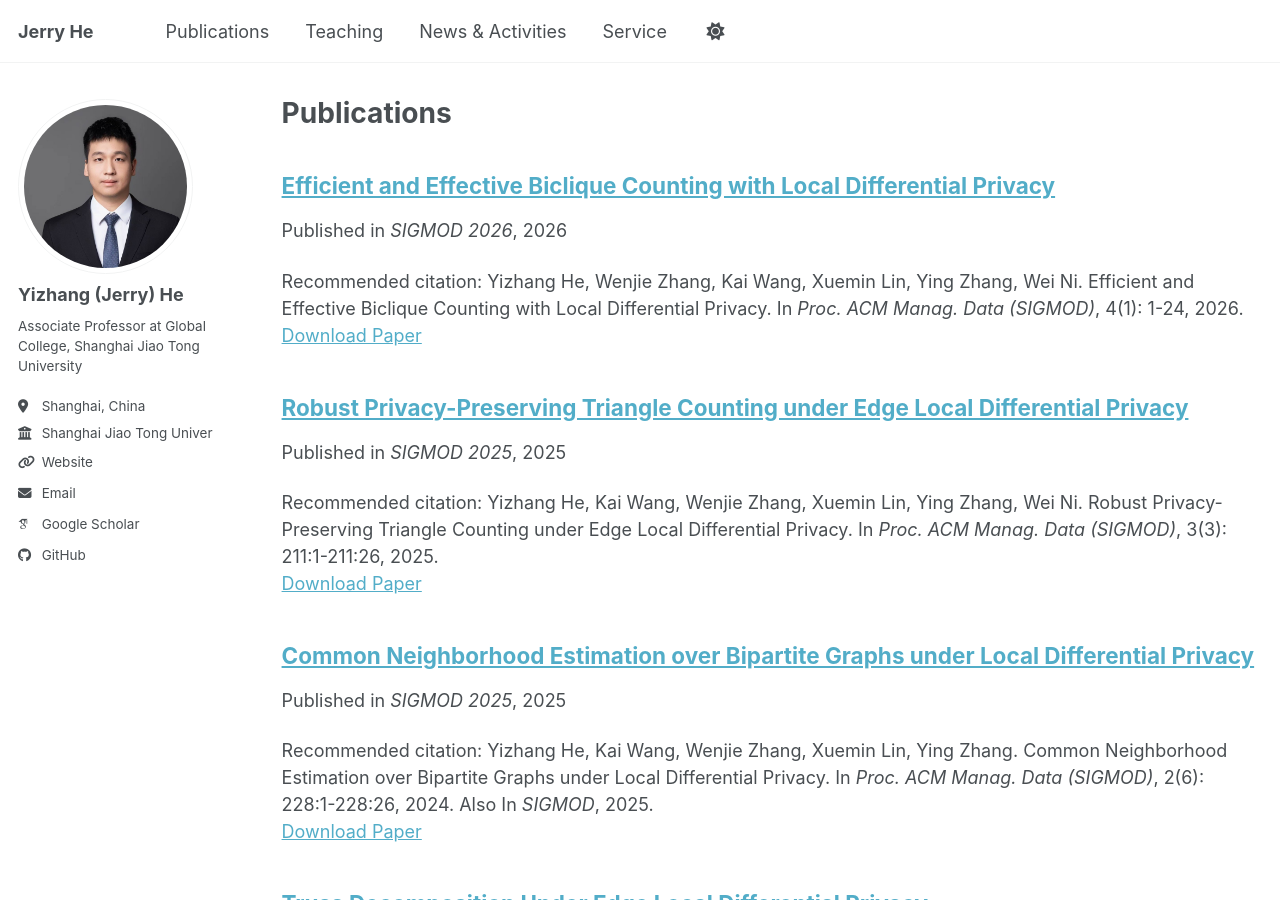
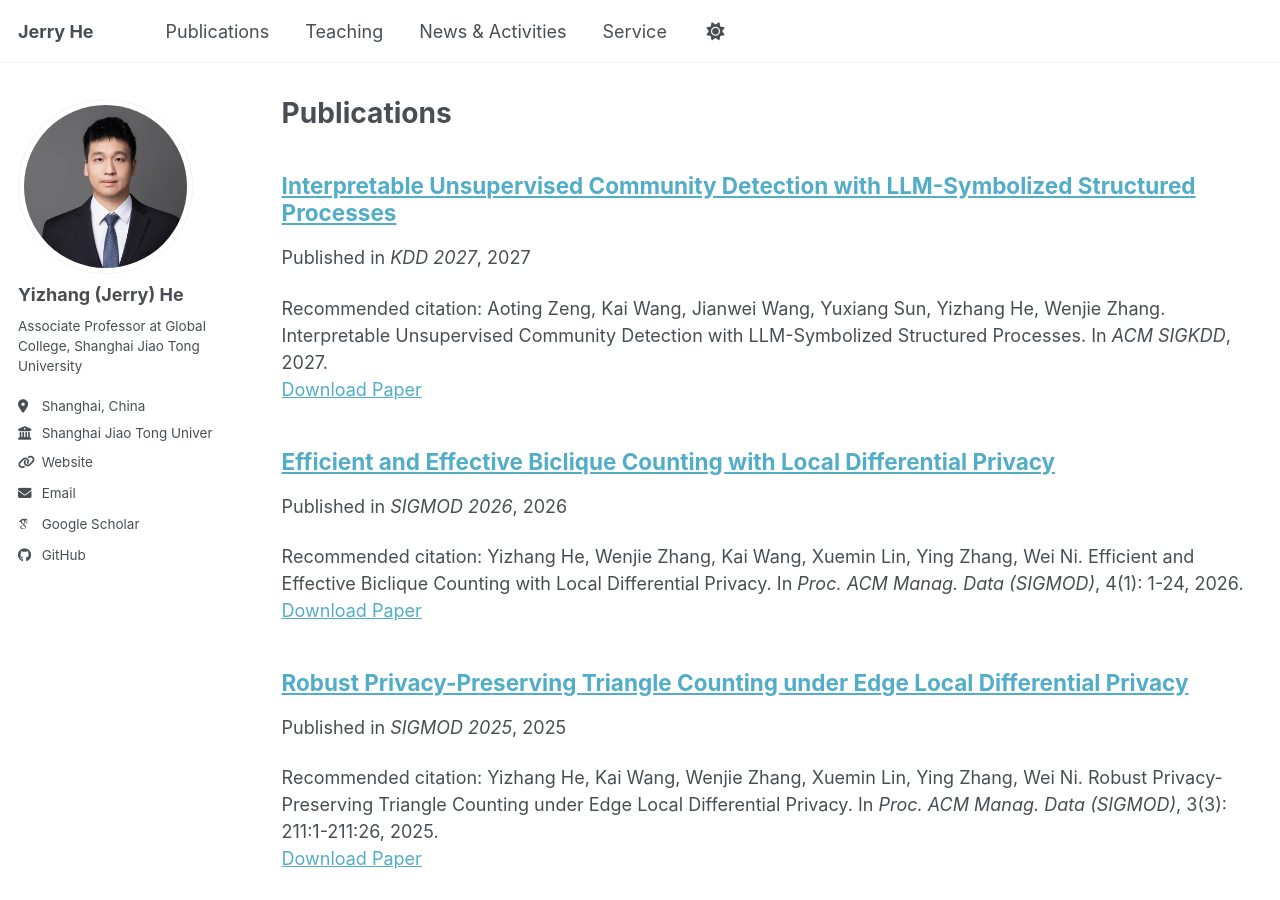
Before and after one commit to jerryUNSW/jerryUNSW.github.io, a Jekyll site: the page built from _pages/publications.md, in a window 1280 px wide and 900 px high. Built offline with Jekyll 4.4.1, drawn with Linux system fonts in a browser that asks for light colours; some web fonts are replaced; a script bundle is joined from its source files by our own code; library files that are not in the unit come from our copies.

Commit message:
Add KDD 2027 paper acceptance

```diff
--- /dev/null
+++ b/_publications/2027-kdd-lucid.md
@@ -0,0 +1,11 @@
+---
+title: "Interpretable Unsupervised Community Detection with LLM-Symbolized Structured Processes"
+collection: publications
+category: conferences
+permalink: /publication/2027-kdd-lucid
+excerpt: ''
+date: 2027-08-01
+venue: 'KDD 2027'
+paperurl: 'https://arxiv.org/abs/2608.06402'
+citation: 'Aoting Zeng, Kai Wang, Jianwei Wang, Yuxiang Sun, Yizhang He, Wenjie Zhang. Interpretable Unsupervised Community Detection with LLM-Symbolized Structured Processes. In <i>ACM SIGKDD</i>, 2027.'
+---
```
Also changed, not shown: _pages/about.md (+2 -0 lines).
